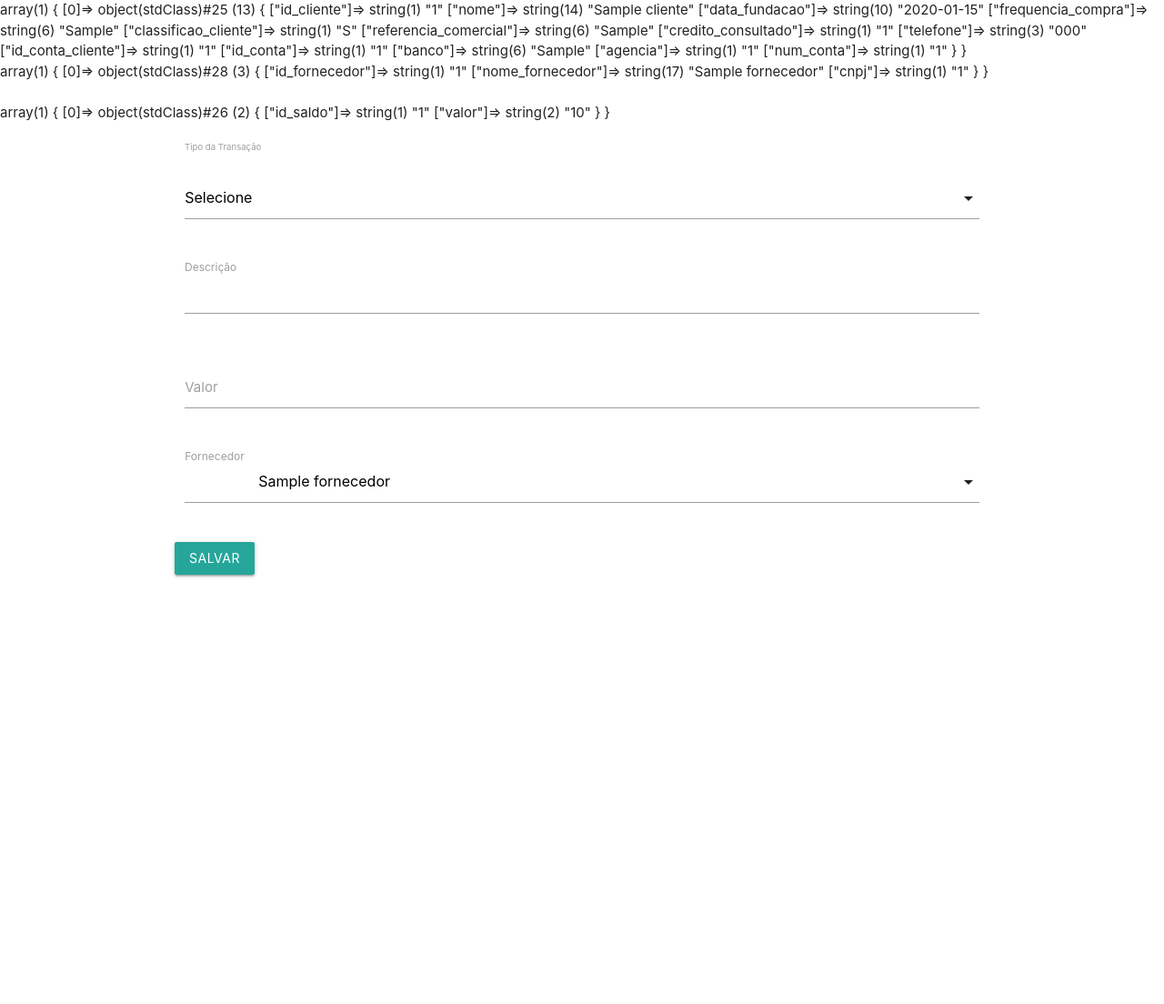
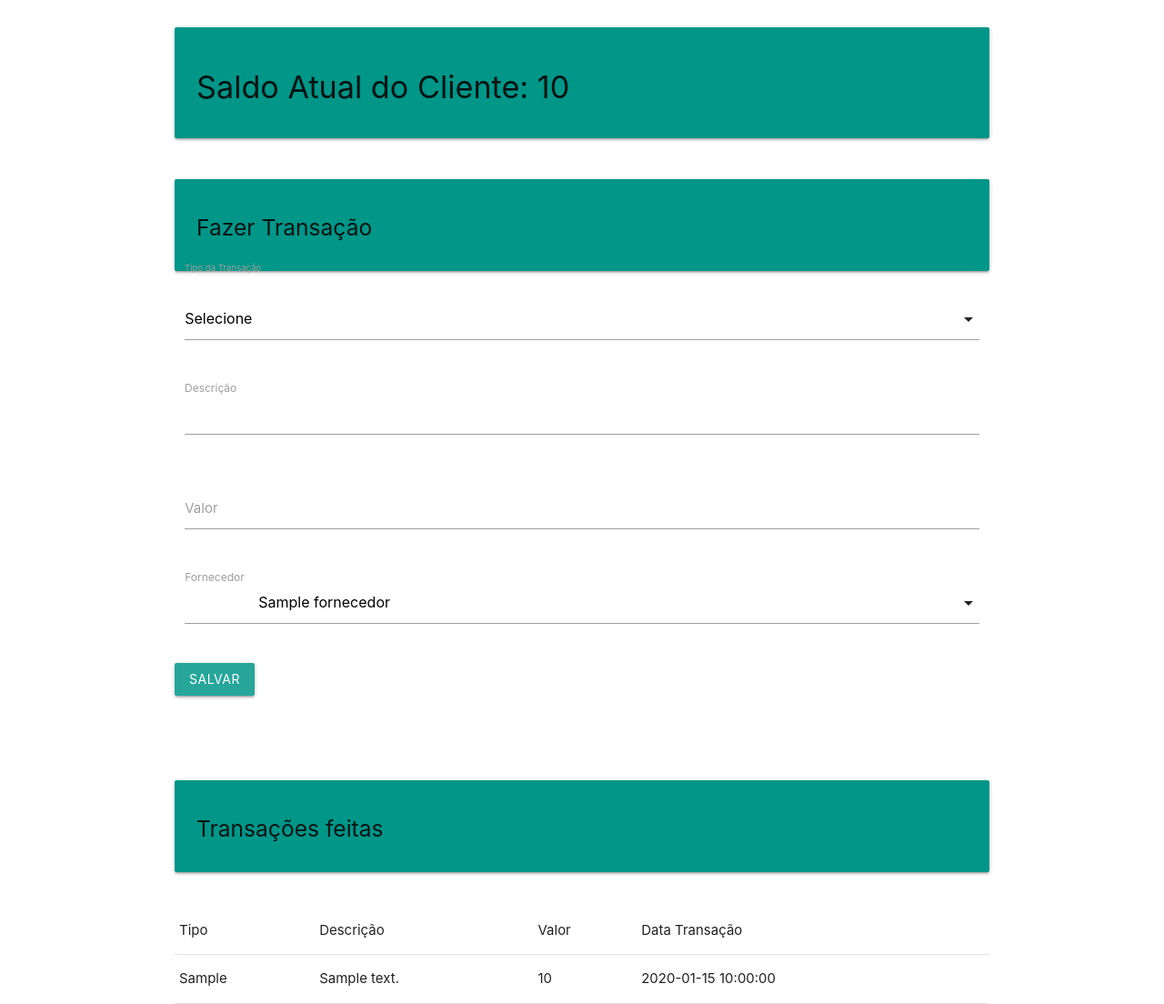
Before and after one commit to savio777/caixa_php, a CodeIgniter app: page /database/index.php/cliente/saldo/1 in a window 1280 px wide. Shown: the whole page at 91% size. Before the commit the page ends 635 px from the top, so only its background shows below. Run offline with CodeIgniter, Linux system fonts and the light colour scheme; tables that the repository leaves empty hold one stand-in row (values such as "Sample post"); some libraries are stand-ins or nearby versions.

Commit message:
separação com cards panel dos resultados

```diff
--- a/application/views/saldo/cliente.php
+++ b/application/views/saldo/cliente.php
@@ -12,13 +12,15 @@
 </head>
 
 <body>
-  <?php var_dump($cliente) ?>
   <br>
-  <?php var_dump($fornecedores) ?>
-  <br><br>
-  <?php var_dump($saldo) ?>
-  <br><br><br>
   <div class="container">
+    <div class="card-panel teal indigo">
+      <h4>Saldo Atual do Cliente: <?php echo $saldo[0]->valor ?></h4>
+    </div><br>
+
+    <div class="card-panel teal indigo">
+      <h5>Fazer Transação</h5>
+    </div>
     <div class="row">
       <form class="col s12" action="../transacao/<?php echo $cliente[0]->id_cliente ?>" method="POST">
         <input type="hidden" name="id_saldo" value="<?php echo $saldo[0]->id_saldo ?>">
@@ -63,8 +65,30 @@
         </div>
       </form>
     </div>
+    <br><br>
+    <div class="card-panel teal indigo">
+      <h5>Transações feitas</h5>
+    </div>
+    <br>
     <table class="highlight">
-
+      <thead>
+        <tr>
+          <td>Tipo</td>
+          <td>Descrição</td>
+          <td>Valor</td>
+          <td>Data Transação</td>
+        </tr>
+      </thead>
+      <tbody>
+        <?php foreach ($transacoes as $i) { ?>
+          <tr>
+            <td><?php echo $i->tipo ?></td>
+            <td><?php echo $i->descricao ?></td>
+            <td><?php echo $i->valor ?></td>
+            <td><?php echo $i->data_transacao ?></td>
+          </tr>
+        <?php } ?>
+      </tbody>
     </table>
   </div>
 
```
